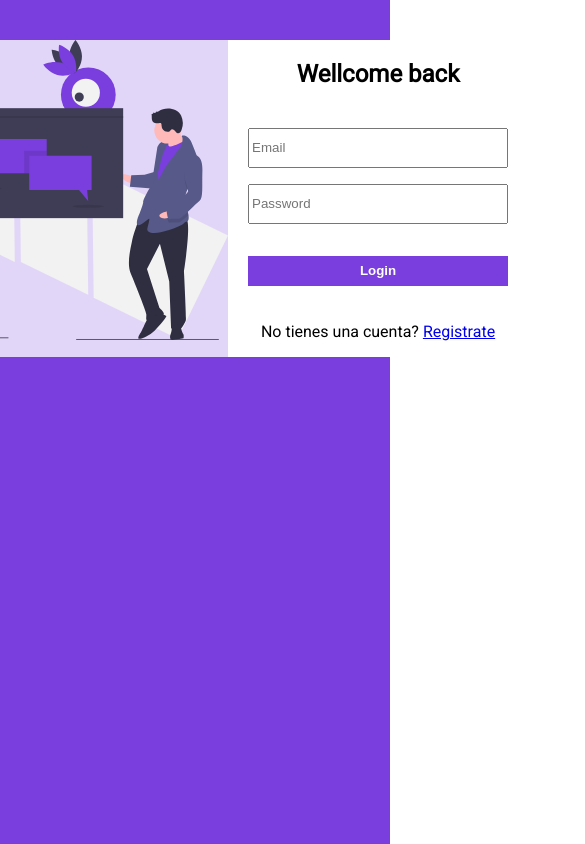
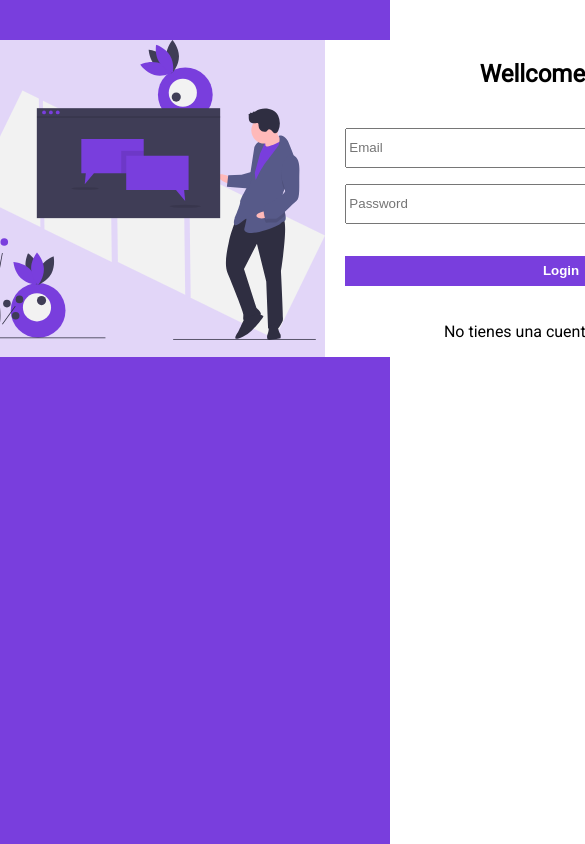
Before and after one commit to Daniel151505/Web-Chat-Application, a React (Create React App) app in the folder chat-frontend/: page /login in a window 390 px wide. Shown: the top 844 px of the page, 585 px wide, since content can reach past the window. Built offline with nearby package versions, Linux system fonts and the light colour scheme.

Commit message:
Adding responsive styling to form-section

```diff
--- a/chat-frontend/src/components/Auth/Auth.scss
+++ b/chat-frontend/src/components/Auth/Auth.scss
@@ -41,7 +41,11 @@
             }
 
             #form-section {
-                min-width: 300px;
+                min-width: 100%;
+
+                @media (min-width:800px){
+                    min-width: 300px;
+                }
 
                 h2{
                     text-align: center;
```
